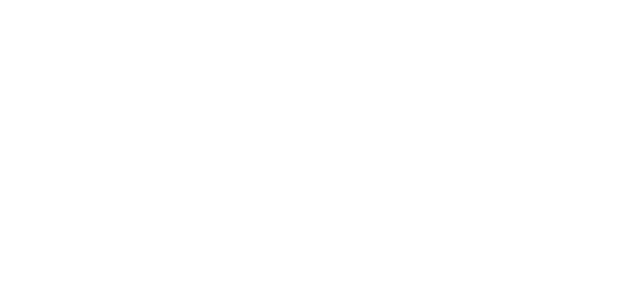
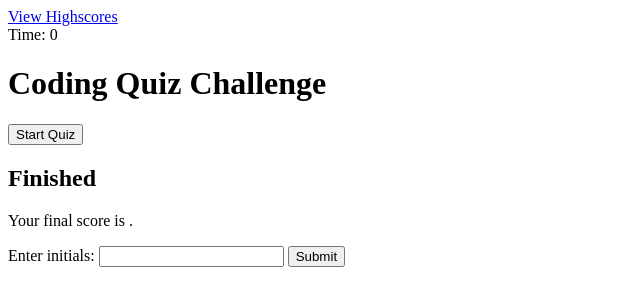
Before and after one commit to Zeitouna/04-Code-Quiz, a plain HTML site: page index.html in a window 1280 px wide. Shown: the whole page, without its empty margins (0-640 px from the left). Drawn offline with Linux system fonts and the light colour scheme.

Commit message:
organized html

```diff
--- a/index.html
+++ b/index.html
@@ -2,9 +2,37 @@
 <html lang="en">
   <head>
     <meta charset="UTF-8" />
-    <meta http-equiv="X-UA-Compatible" content="IE=edge" />
     <meta name="viewport" content="width=device-width, initial-scale=1.0" />
-    <title>Code Quiz</title>
+    <meta http-equiv="X-UA-Compatible" content="ie=edge" />
+    <title>Coding Quiz</title>
   </head>
-  <body></body>
+
+  <body>
+    <div class="scores"><a href="highscores.html">View Highscores</a></div>
+
+    <div class="timer">Time: <span id="time">0</span></div>
+
+    <div class="wrapper">
+      <div id="start-screen" class="start">
+        <h1>Coding Quiz Challenge</h1>
+        <button id="start">Start Quiz</button>
+      </div>
+
+      <div id="questions" class="hide">
+        <h2 id="question-title"></h2>
+        <div id="choices" class="choices"></div>
+      </div>
+
+      <div id="end-screen" class="hide">
+        <h2>Finished</h2>
+        <p>Your final score is <span id="final-score"></span>.</p>
+        <p>
+          Enter initials: <input type="text" id="initials" max="3" />
+          <button id="submit">Submit</button>
+        </p>
+      </div>
+
+      <div id="feedback" class="feedback hide"></div>
+    </div>
+  </body>
 </html>
```
Also changed, not shown: highscores.html (added, +10 -0 lines), script.js (added).
